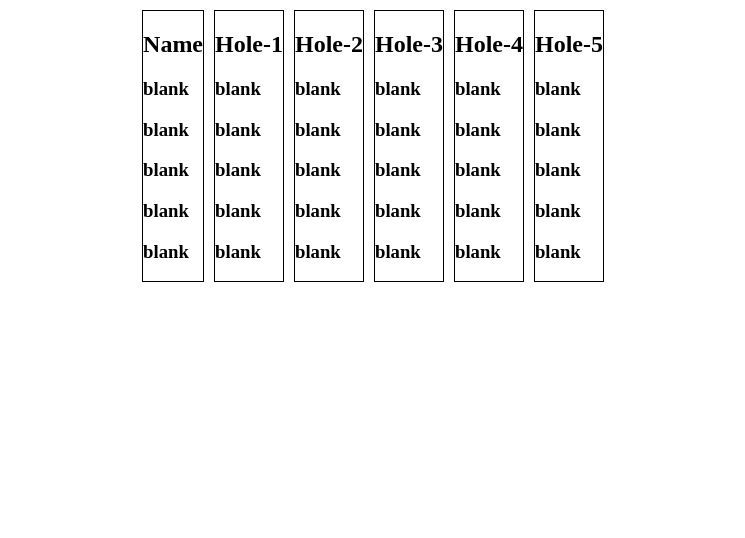
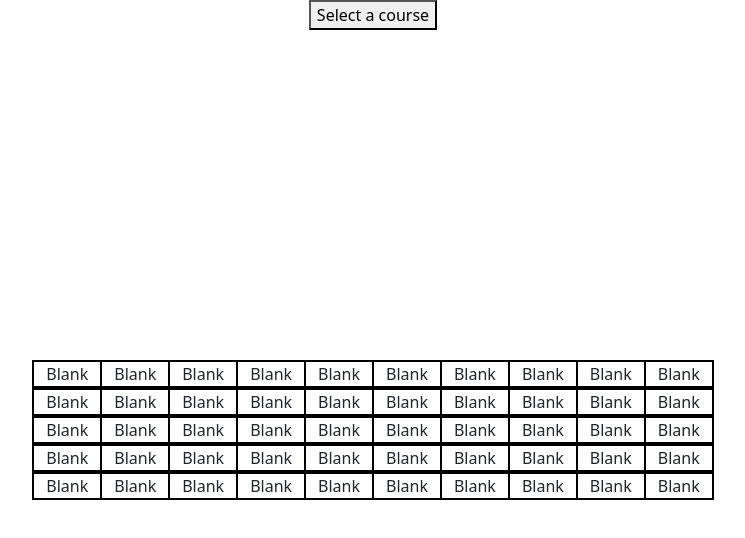
Before and after one commit to travenblevins/golfApp, a plain HTML site: page index.html in a window 1280 px wide. Shown: the whole page, without its empty margins (267-1012 px from the left). Drawn offline with nearby package versions, Linux system fonts and the light colour scheme.

Commit message:
select a course

```diff
--- a/index.html
+++ b/index.html
@@ -6,50 +6,72 @@
     <title>Document</title>
     <link rel="stylesheet" href="style.css">
     <script src="main.js" defer></script>
+    <link href="https://cdn.jsdelivr.net/npm/bootstrap@5.3.3/dist/css/bootstrap.min.css" rel="stylesheet" integrity="sha384-QWTKZyjpPEjISv5WaRU9OFeRpok6YctnYmDr5pNlyT2bRjXh0JMhjY6hW+ALEwIH" crossorigin="anonymous">
 </head>
 <body>
+    <div class="button"><button id="course-button">Select a course</button></div>
+    <div id="course-select"></div>
+    <div id="courseDetails"></div>
     <div class="container">
-        <div class="col"><h2>Name</h2>
-            <div class="row"><h3>blank</h3></div>
-            <div class="row"><h3>blank</h3></div>
-            <div class="row"><h3>blank</h3></div>
-            <div class="row"><h3>blank</h3></div>
-            <div class="row"><h3>blank</h3></div>
+        <div class="row">
+            <div class="col">Blank</div>
+            <div class="col">Blank</div>
+            <div class="col">Blank</div>
+            <div class="col">Blank</div>
+            <div class="col">Blank</div>
+            <div class="col">Blank</div>
+            <div class="col">Blank</div>
+            <div class="col">Blank</div>
+            <div class="col">Blank</div>
+            <div class="col">Blank</div>
         </div>
-        <div class="col"><h2>Hole-1</h2>
-            <div class="row"><h3>blank</h3></div>
-            <div class="row"><h3>blank</h3></div>
-            <div class="row"><h3>blank</h3></div>
-            <div class="row"><h3>blank</h3></div>
-            <div class="row"><h3>blank</h3></div>
+        <div class="row">
+            <div class="col">Blank</div>
+            <div class="col">Blank</div>
+            <div class="col">Blank</div>
+            <div class="col">Blank</div>
+            <div class="col">Blank</div>
+            <div class="col">Blank</div>
+            <div class="col">Blank</div>
+            <div class="col">Blank</div>
+            <div class="col">Blank</div>
+            <div class="col">Blank</div>
         </div>
-        <div class="col"><h2>Hole-2</h2>
-            <div class="row"><h3>blank</h3></div>
-            <div class="row"><h3>blank</h3></div>
-            <div class="row"><h3>blank</h3></div>
-            <div class="row"><h3>blank</h3></div>
-            <div class="row"><h3>blank</h3></div>
+        <div class="row">
+            <div class="col">Blank</div>
+            <div class="col">Blank</div>
+            <div class="col">Blank</div>
+            <div class="col">Blank</div>
+            <div class="col">Blank</div>
+            <div class="col">Blank</div>
+            <div class="col">Blank</div>
+            <div class="col">Blank</div>
+            <div class="col">Blank</div>
+            <div class="col">Blank</div>
         </div>
-        <div class="col"><h2>Hole-3</h2>
-            <div class="row"><h3>blank</h3></div>
-            <div class="row"><h3>blank</h3></div>
-            <div class="row"><h3>blank</h3></div>
-            <div class="row"><h3>blank</h3></div>
-            <div class="row"><h3>blank</h3></div>
+        <div class="row">
+            <div class="col">Blank</div>
+            <div class="col">Blank</div>
+            <div class="col">Blank</div>
+            <div class="col">Blank</div>
+            <div class="col">Blank</div>
+            <div class="col">Blank</div>
+            <div class="col">Blank</div>
+            <div class="col">Blank</div>
+            <div class="col">Blank</div>
+            <div class="col">Blank</div>
         </div>
-        <div class="col"><h2>Hole-4</h2>
-            <div class="row"><h3>blank</h3></div>
-            <div class="row"><h3>blank</h3></div>
-            <div class="row"><h3>blank</h3></div>
-            <div class="row"><h3>blank</h3></div>
-            <div class="row"><h3>blank</h3></div>
-        </div>
-        <div class="col"><h2>Hole-5</h2>
-            <div class="row"><h3>blank</h3></div>
-            <div class="row"><h3>blank</h3></div>
-            <div class="row"><h3>blank</h3></div>
-            <div class="row"><h3>blank</h3></div>
-            <div class="row"><h3>blank</h3></div>
+        <div class="row">
+            <div class="col">Blank</div>
+            <div class="col">Blank</div>
+            <div class="col">Blank</div>
+            <div class="col">Blank</div>
+            <div class="col">Blank</div>
+            <div class="col">Blank</div>
+            <div class="col">Blank</div>
+            <div class="col">Blank</div>
+            <div class="col">Blank</div>
+            <div class="col">Blank</div>
         </div>
     </div>
 </body>
--- a/main.js
+++ b/main.js
@@ -0,0 +1,57 @@
+async function getAvailableCourses() {
+    const url = 'https://exquisite-pastelito-9d4dd1.netlify.app/golfapi/courses.json';
+        const response = await fetch(url);
+        const data = await response.json();
+        return data;
+}
+
+async function DisplayCourses() {
+    const courses = await getAvailableCourses();
+    let courseOptionsHtml = '';
+    courses.forEach((course) => {
+    courseOptionsHtml += `
+        <div class="course-item" data-id="${course.id}">
+            <span>${course.name}</span>
+            <button id="course-button-${course.id}">Select</button>
+        </div>`;
+
+    });
+    document.getElementById('course-select').innerHTML = courseOptionsHtml;
+    courses.forEach((course) => {
+        const button = document.getElementById(`course-button-${course.id}`);
+        button.addEventListener('click', () => handleButtonClick(course.id));
+    });
+}
+
+const courseDetails = document.getElementById('course-details');
+
+function handleButtonClick(courseId) {
+    const courseSelect = document.querySelectorAll('.course-item');
+    courseSelect.forEach((courseItem) => {
+        // Check for data-id attribute to compare with courseId
+        if (courseItem.dataset.id !== courseId.toString()) {
+            courseItem.remove(); // Remove non-selected course items
+        } else {
+            // Remove button from selected course item
+            const button = courseItem.querySelector('button');
+            button.remove();
+        }
+    });
+}
+
+const courseButton = document.getElementById('course-button');
+
+
+courseButton.addEventListener('click', async () => {
+    DisplayCourses();
+})
+
+async function getCourseDetails(courseId) {
+    const url = `https://exquisite-pastelito-9d4dd1.netlify.app/golfapi/courses/${courseId}.json`;
+    const response = await fetch(url);
+    if (!response.ok) {
+        throw new Error('Network response failed')
+    }
+    const data = await response.json()
+    return data;
+}
--- a/style.css
+++ b/style.css
@@ -13,12 +13,35 @@ body {
 .container {
     height:100%;
     display:flex;
+    flex-direction:column;
     justify-content: center;
-    gap:10px;
-    align-items: start;
-    margin:10px 0 0 0;
+    align-items: center;
+}
+
+.row {
+    display: flex;
+    justify-content: center;
+    border:solid 1px black;
 }
 
 .col {
-    border:1px solid black;
+    display: flex;
+    flex-direction: column;
+    justify-content: center;
+    border:solid 1px black;
 }
+
+.button {
+    display:flex;
+    justify-content: center;
+}
+
+#course-select {
+    display:flex;
+    justify-content: center;
+    gap:10px;
+}
+
+.course-item {
+    border: 1px solid lightgray;
+}
```
